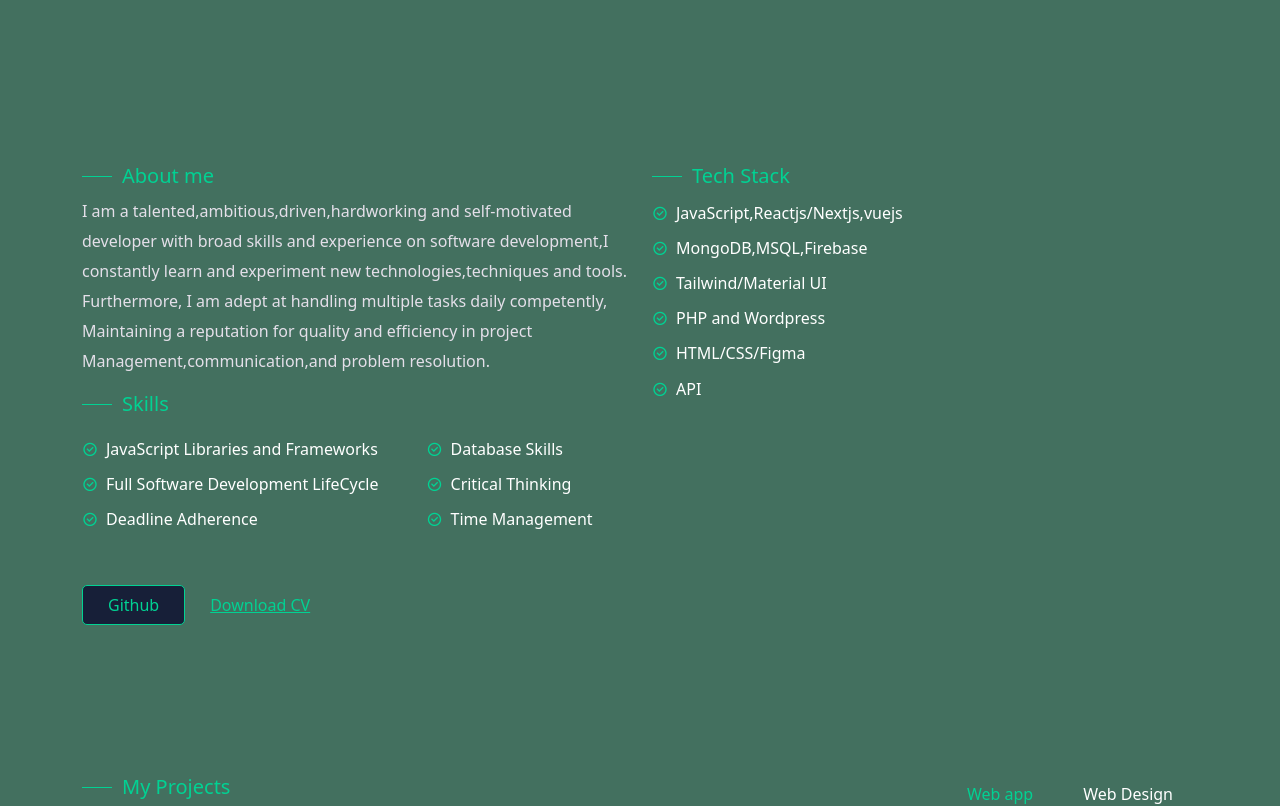
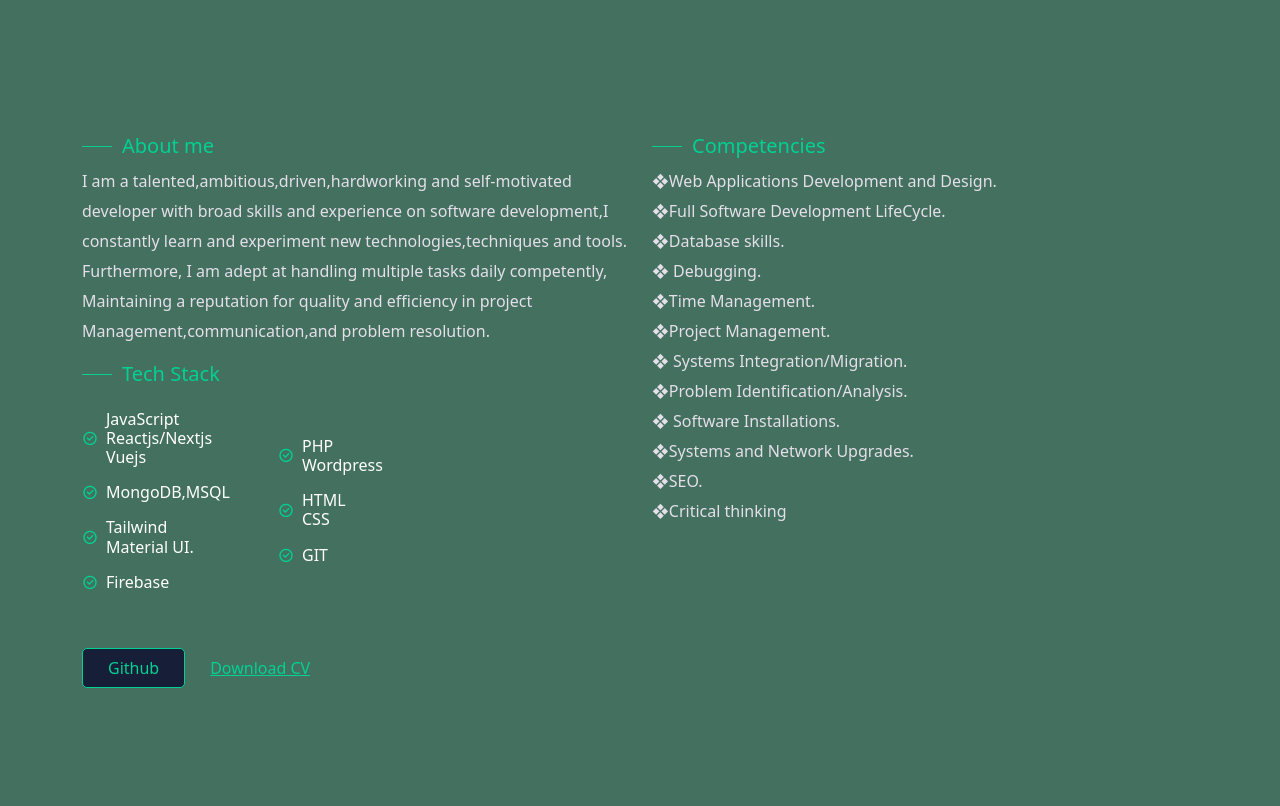
Before and after one commit to sunday-odum/Next.js-Portfolio-Website, a Next.js app: page / in a window 1280 px wide. Shown: the part 1320-2126 px from the top of the page. Built offline with nearby package versions, Linux system fonts and the light colour scheme.

Commit message:
modification

```diff
--- a/components/UI/About.jsx
+++ b/components/UI/About.jsx
@@ -21,27 +21,36 @@ const About = () => {
             <p>
               I am a talented,ambitious,driven,hardworking and self-motivated developer with broad skills and experience on software development,I constantly learn and experiment new technologies,techniques and tools. Furthermore, I am adept at handling multiple tasks daily competently, Maintaining a reputation for quality and efficiency in project Management,communication,and problem resolution.
             </p>
-                <SectionSubtitle subtitle="Skills" />
+                <SectionSubtitle subtitle="Tech Stack" />
             <div className=" d-flex align-items-center gap-5">
               <div>
                 <h6 className=" d-flex align-items-center gap-2 mt-3 fw-normal">
                   <span className={`${classes.about__icon}`}>
                     <i className="ri-checkbox-circle-line"></i>
                   </span>
-                  JavaScript Libraries and Frameworks
+                  JavaScript<br/>
+                  Reactjs/Nextjs<br/>
+                  Vuejs
                 </h6>
 
                 <h6 className=" d-flex align-items-center gap-2 mt-3 fw-normal">
                   <span className={`${classes.about__icon}`}>
                     <i className="ri-checkbox-circle-line"></i>
                   </span>
-                  Full Software Development LifeCycle
+                 MongoDB,MSQL
                 </h6>
                 <h6 className=" d-flex align-items-center gap-2 mt-3 fw-normal">
                   <span className={`${classes.about__icon}`}>
                     <i className="ri-checkbox-circle-line"></i>
                   </span>
-                 Deadline Adherence
+                 Tailwind<br/>
+                 Material UI.
+                </h6>
+                <h6 className=" d-flex align-items-center gap-2 mt-3 fw-normal">
+                  <span className={`${classes.about__icon}`}>
+                    <i className="ri-checkbox-circle-line"></i>
+                  </span>
+                Firebase
                 </h6>
               </div>
 
@@ -50,20 +59,22 @@ const About = () => {
                   <span className={`${classes.about__icon}`}>
                     <i className="ri-checkbox-circle-line"></i>
                   </span>
-                 Database Skills
+                PHP<br/>
+                Wordpress
                 </h6>
 
                 <h6 className=" d-flex align-items-center gap-2 mt-3 fw-normal">
                   <span className={`${classes.about__icon}`}>
                     <i className="ri-checkbox-circle-line"></i>
                   </span>
-                 Critical Thinking
+                 HTML<br/>
+                 CSS
                 </h6>
                 <h6 className=" d-flex align-items-center gap-2 mt-3 fw-normal">
                   <span className={`${classes.about__icon}`}>
                     <i className="ri-checkbox-circle-line"></i>
                   </span>
-                 Time Management
+                 GIT
                 </h6>
               </div>
 
@@ -79,53 +90,22 @@ const About = () => {
               </button>
             </div>
           </Col>
-
-          <Col lg="6" className={`${classes.about__content}`}>
-            <SectionSubtitle subtitle="Tech Stack" />
-
-            <div className=" d-flex align-items-center gap-5">
-              <div>
-                <h6 className=" d-flex align-items-center gap-2 mt-2 fw-normal">
-                  <span className={`${classes.about__icon}`}>
-                    <i className="ri-checkbox-circle-line"></i>
-                  </span>
-                  JavaScript,Reactjs/Nextjs,vuejs
-                </h6>
-
-                <h6 className=" d-flex align-items-center gap-2 mt-3 fw-normal">
-                  <span className={`${classes.about__icon}`}>
-                    <i className="ri-checkbox-circle-line"></i>
-                  </span>
-                  MongoDB,MSQL,Firebase
-                </h6>
-                <h6 className=" d-flex align-items-center gap-2 mt-3 fw-normal">
-                  <span className={`${classes.about__icon}`}>
-                    <i className="ri-checkbox-circle-line"></i>
-                  </span>
-                 Tailwind/Material UI
-                </h6>
-                <h6 className=" d-flex align-items-center gap-2 mt-3 fw-normal">
-                  <span className={`${classes.about__icon}`}>
-                    <i className="ri-checkbox-circle-line"></i>
-                  </span>
-                 PHP and Wordpress
-                </h6>
-
-                <h6 className=" d-flex align-items-center gap-2 mt-3 fw-normal">
-                  <span className={`${classes.about__icon}`}>
-                    <i className="ri-checkbox-circle-line"></i>
-                  </span>
-                 HTML/CSS/Figma
-                </h6>
-                <h6 className=" d-flex align-items-center gap-2 mt-3 fw-normal">
-                  <span className={`${classes.about__icon}`}>
-                    <i className="ri-checkbox-circle-line"></i>
-                  </span>
-                 API
-                </h6>
-              </div>
-
-            </div>
+          <Col lg="6" md="6" className={`${classes.service__title}`}>
+            <SectionSubtitle subtitle="Competencies" />
+            <p>
+❖Web Applications Development and Design.<br/>
+❖Full Software Development LifeCycle.<br/>
+❖Database skills.<br/>
+❖	Debugging.<br/>
+❖Time Management.<br/>
+❖Project Management.<br/>
+❖	Systems Integration/Migration.<br/>
+❖Problem Identification/Analysis.<br/>
+❖	Software Installations.<br/>
+❖Systems and Network Upgrades.<br/>
+❖SEO. <br/>
+❖Critical thinking<br/>
+            </p>
           </Col>
         </Row>
       </Container>
--- a/components/UI/Hero.jsx
+++ b/components/UI/Hero.jsx
@@ -23,7 +23,6 @@ const Hero = () => {
 ❖ Designed and developed custom highly interactive websites/web applications using JavaScript,Reactjs/Nextjs,MongoDB, and Nodejs.<br/>
 ❖ Extensive knowledge in API. <br/>
 ❖ Administering, supporting, troubleshooting and maintaining of computer network for a firm and offices.<br/>
-❖ Maintaining a reputation for quality and efficiency in customer satisfaction, communication, and problem resolution.
               </p>
               {/* <div className="mt-5">
                 <button className="primary__btn">
--- a/components/UI/Services.jsx
+++ b/components/UI/Services.jsx
@@ -31,11 +31,12 @@ const Services = () => {
             <p>
 ❖Designed and developed custom highly interactive websites/web applications using Javascript frameworks and popular MVC frameworks.<br/>
 ❖Designed and developed Modern Media Application in React JS,Material UI 5 and RapidAPI.<br/>
-❖I transformed a figma Design to fully mobile and Desktop Responsive Bank Web Application with React JS and Tailwind.<br/>
-❖I built an ecommerce website using Nextjs,Tailwind, MongoDB and paypal in couse of the project i designed a responsive web template,
+❖I transformed a figma Design into a fully Responsive mobile and Desktop Bank Web Application with React JS and Tailwind.<br/>
+❖I built an ecommerce website using Nextjs,Tailwind, MongoDB and paypal in course of the project i designed a responsive web template,
   a user friendly frontend, and developed a scalable backend with MongoDB Atlas, finally i use online Cloud services to upload images,
   online payment gateway, and website deployment on vercel.<br/>
 ❖Installed and configured hypertext transfer protocol (HTTP) servers and associated operating systems.<br/>
+❖Integration of frontend templates to backend applications. .<br/>
 ❖Social Network- open source project.<br/>
 
             </p>
```
Also changed, not shown: 1 other file (tests, documents, lock files or other folders).
